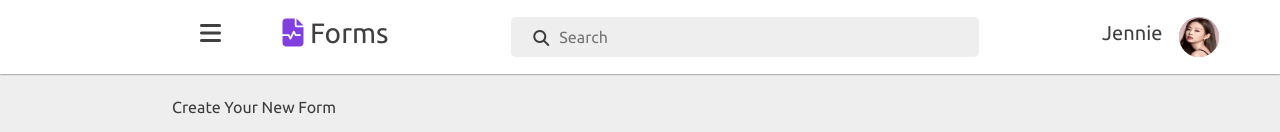
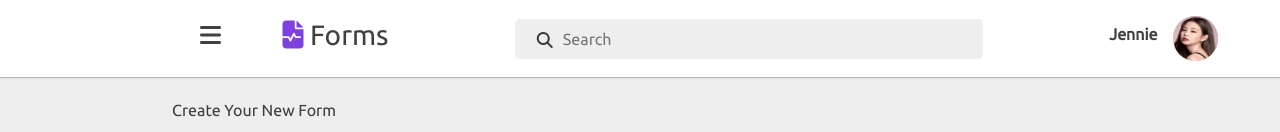
Before and after one commit to myominhtoo/custom_form, a Vue app in the folder form_views/: page / in a window 1280 px wide. Shown: the top 132 px of the page. Built offline with nearby package versions, Linux system fonts and the light colour scheme.

Commit message:
resized profile-icon

```diff
--- a/form_views/src/assets/style/common.css
+++ b/form_views/src/assets/style/common.css
@@ -137,8 +137,8 @@ body
 
 #profile-icon img
 {
-    width:40px  !important;
-    height:40px !important;
+    width:45px  !important;
+    height:45px !important;
     box-shadow: 0 0 0.5px var(--pale-dk);
     border-radius: 50%;
 }
--- a/form_views/src/components/ProfileIcon.vue
+++ b/form_views/src/components/ProfileIcon.vue
@@ -1,6 +1,6 @@
 <template>
     <div id="profile-icon" class="my-auto d-flex gap-3 align-items-center">
-        <h5 class="h5">{{ user.name }}</h5>
+        <h5 class="h6 fw-bold">{{ user.name }}</h5>
         <div class="dropdown">
             <img
              :src="'/src/assets/'+img"
```
